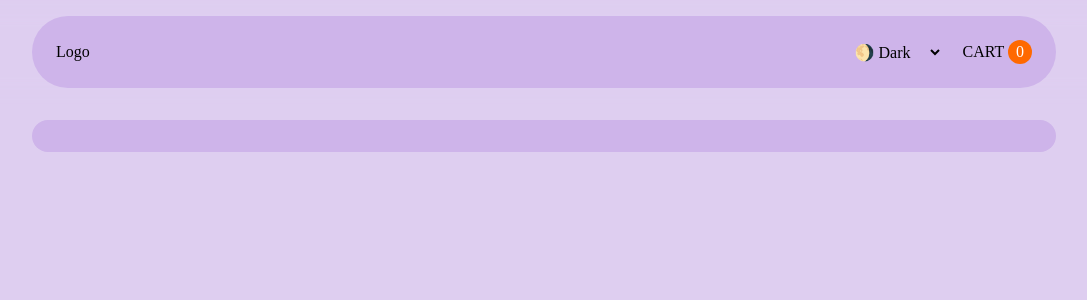
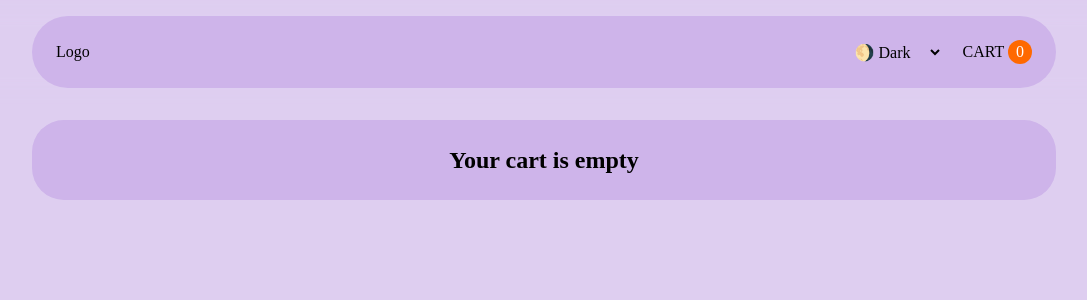
Before and after one commit to mb-basir/sneakers-react-store, a React (Vite) app: page /cart in a window 1280 px wide. Shown: the top 300 px of the page, without its empty margins (96-1183 px from the left). Built offline with nearby package versions, Linux system fonts and the light colour scheme; data requests are answered from the project's data file.

Commit message:
update: added when the cart is emoty show in cart no orders

```diff
--- a/src/components/Navbar.jsx
+++ b/src/components/Navbar.jsx
@@ -11,9 +11,9 @@ function Navbar() {
           <LightDark />
           <Link to="/cart">
             CART{" "}
-            <viv className="bg-orange-500 text-white px-2 rounded-full inline-block ">
+            <div className="bg-orange-500 text-white px-2 rounded-full inline-block ">
               {orderSize}
-            </viv>
+            </div>
           </Link>
         </div>
       </div>
--- a/src/pages/Cart.jsx
+++ b/src/pages/Cart.jsx
@@ -3,7 +3,6 @@ import { useReactStore } from "../contexts/StoreContext";
 import Button from "../components/Button";
 import { useReducer } from "react";
 
-//My Initial State is []
 function reducer(state, action) {
   switch (action.type) {
     case "dec":
@@ -40,6 +39,11 @@ function Cart() {
     <div>
       <Navbar />
       <div className="bg-[#ceb4ea] mx-[10%] mt-30 rounded-4xl">
+        {orders.length === 0 ? (
+          <h1 className="text-2xl font-semibold text-center py-6">
+            Your cart is empty
+          </h1>
+        ) : (
           <ul className="grid  grid-cols-2 py-4">
             {cart?.map((item) => (
               <li className="flex gap-6 items-center px-10 py-4" key={item.id}>
@@ -117,6 +121,7 @@ function Cart() {
               </li>
             ))}
           </ul>
+        )}
       </div>
     </div>
   );
```
Lines whose indentation alone changed are shown as unchanged.
